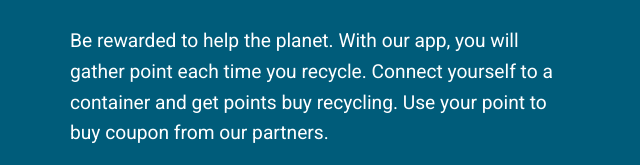
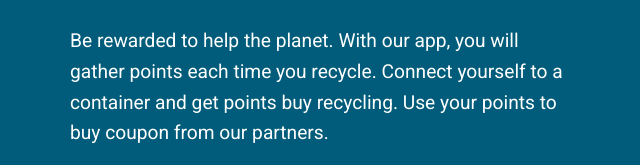
Before and after one commit to lvigerust/Final-Project, a plain HTML site: page index.html in a window 1280 px wide. Shown: the part 296-461 px from the top of the page, 58-698 px from the left. Drawn offline with Linux system fonts and the light colour scheme.

Commit message:
Update index.html

```diff
--- a/index.html
+++ b/index.html
@@ -34,8 +34,8 @@
                 <div class="column column--text">
                     <h6 class="section__description"></h6>
                     <h4 class="section__title"><span>Download our app</span><br>Gather Points by Recycling!</h4>
-                    <p class="section__text">Be rewarded to help the planet. With our app, you will gather point each time you recycle.
-					Connect yourself to a container and get points buy recycling. Use your point to buy coupon from our partners.</p>
+                    <p class="section__text">Be rewarded to help the planet. With our app, you will gather points each time you recycle.
+					Connect yourself to a container and get points buy recycling. Use your points to buy coupon from our partners.</p>
                     <!-- <ul class="section__benefits">
                         <li class="section__benefits__points">Point 1</li>
                         <li class="section__benefits__points">Point 1</li>
```
